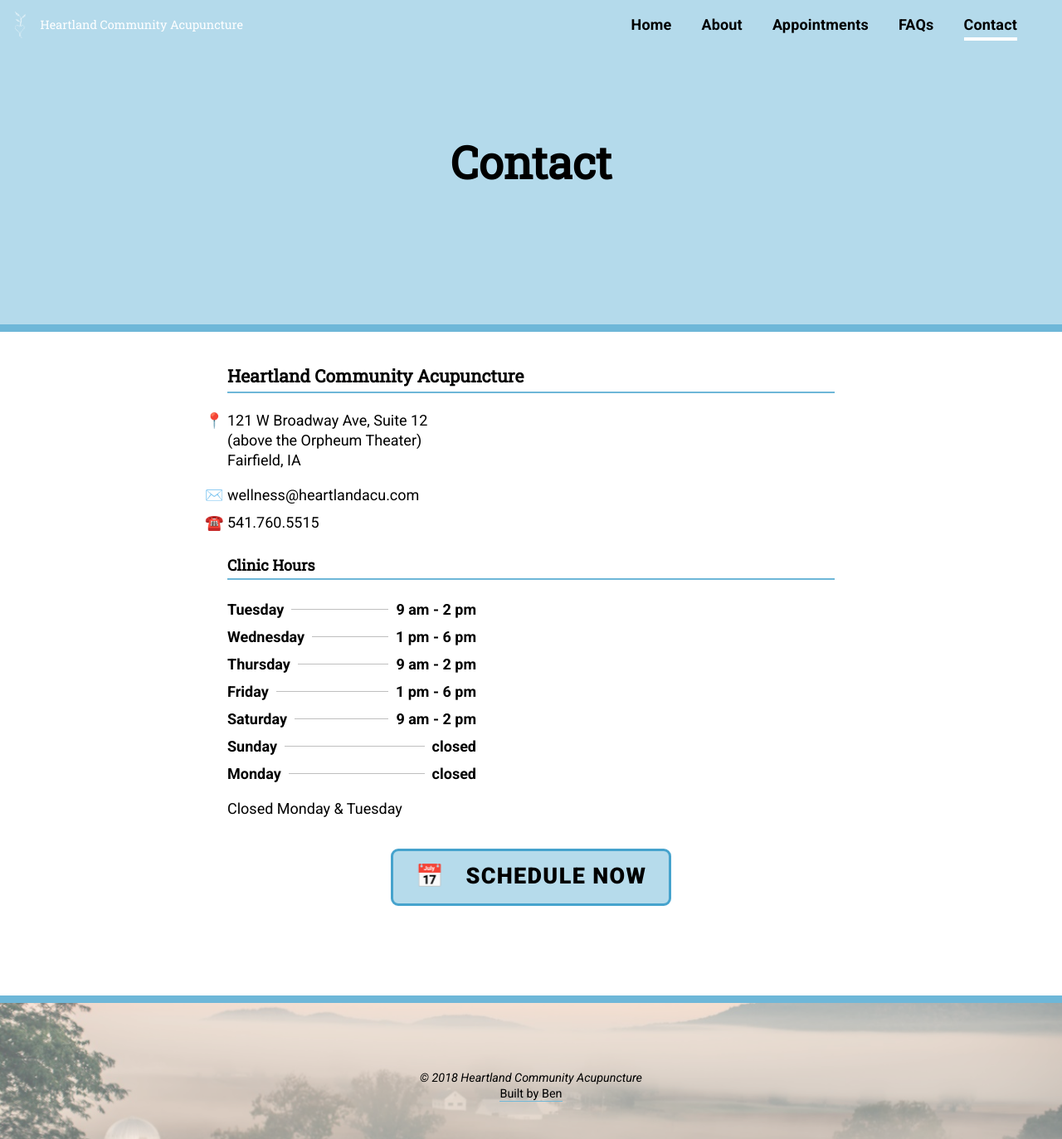
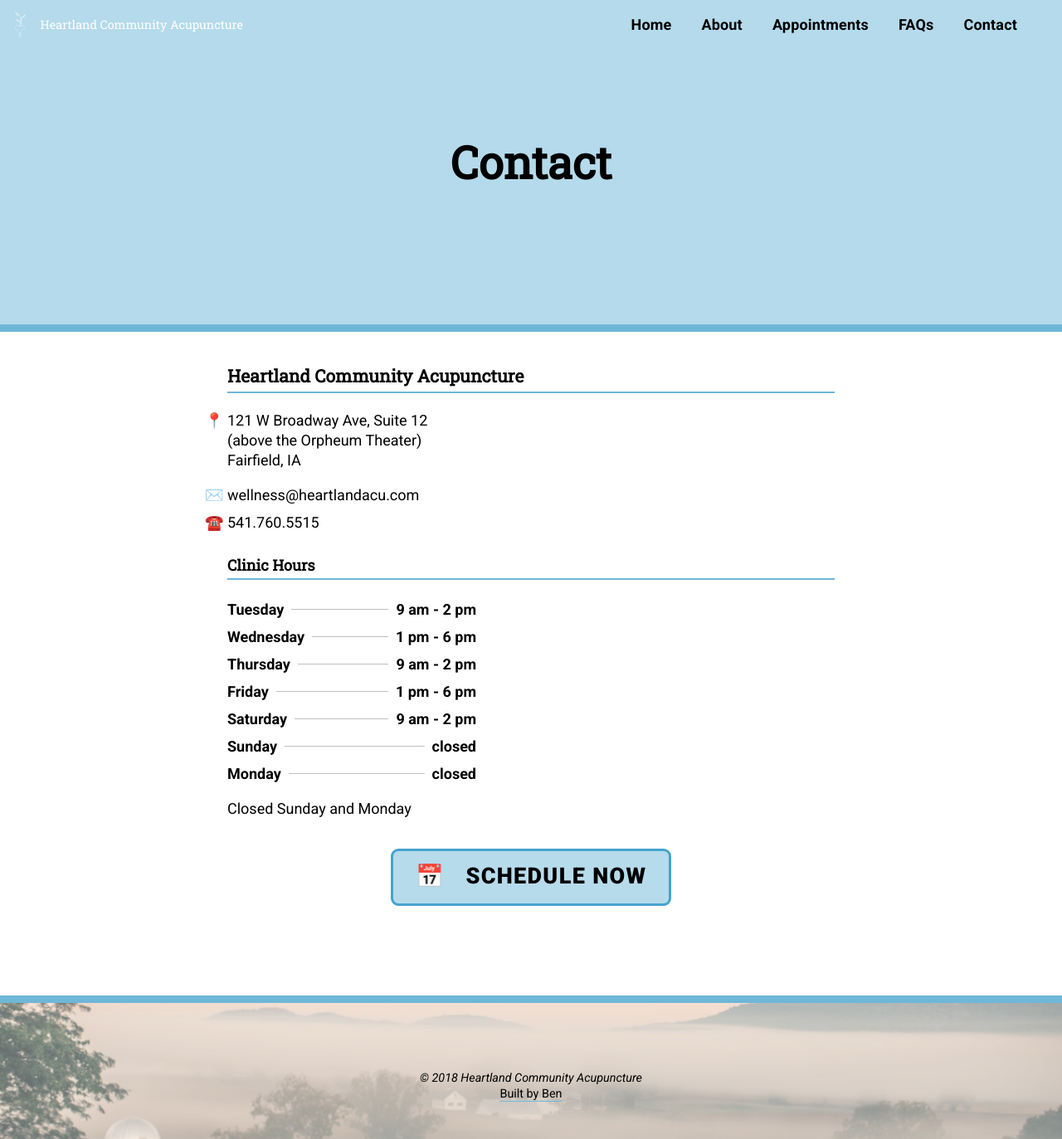
Before and after one commit to alwaysblank/heartlandacu, a Jekyll site: the page built from contact.md, in a window 1280 px wide and 1373 px high. Shown: the whole window at 83% size. Built offline with Jekyll 4.4.1, drawn with Linux system fonts in a browser that asks for light colours; a script that is not in the unit is left out.

Commit message:
Update Pages “contact”

```diff
--- a/contact.md
+++ b/contact.md
@@ -1,6 +1,5 @@
 ---
+layout: contact
 title: Contact
-layout: contact
-permalink: /contact
 ---
-Closed Monday & Tuesday
+Closed Sunday and Monday
```
